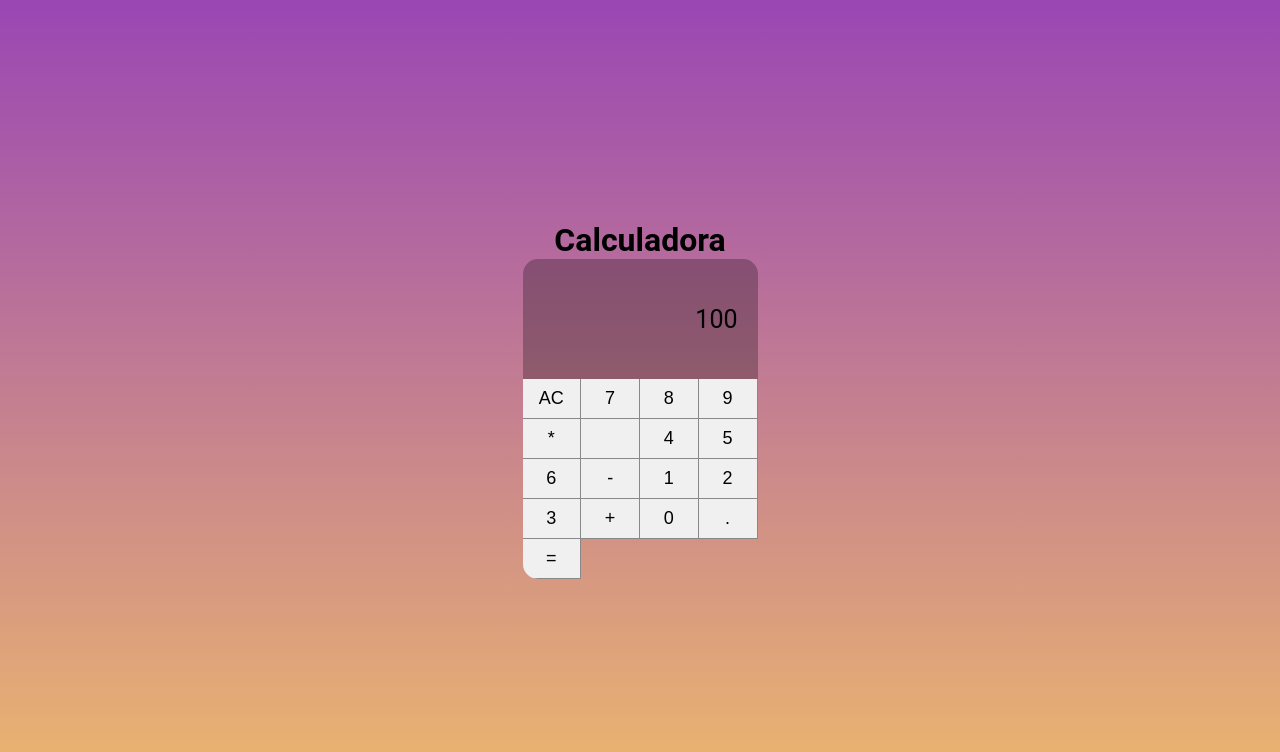
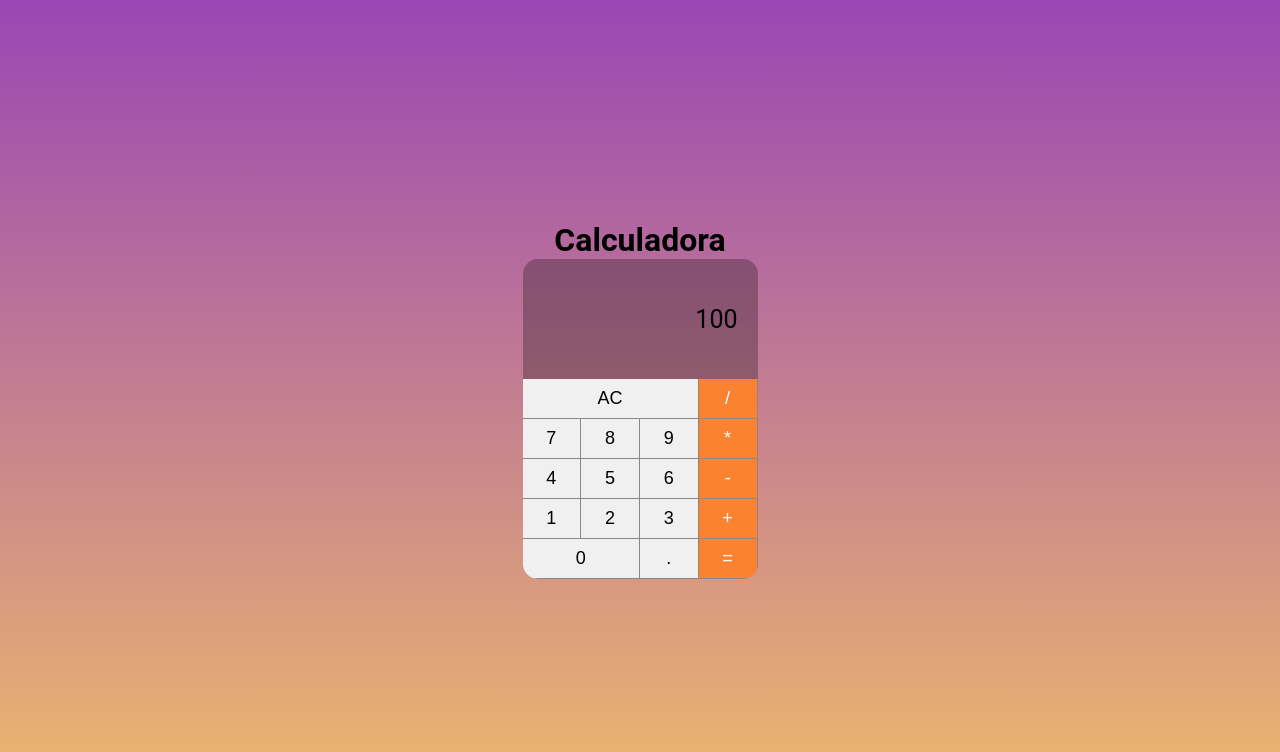
Before and after one commit to walber-vaz/curso-react-redux-cod3r, a React (Create React App) app in the folder projetos/calculadora/: page / in a window 1280 px wide. Shown: the top 752 px of the page. Built offline with nearby package versions, Linux system fonts and the light colour scheme.

Commit message:
feat: create function logica

```diff
--- a/projetos/calculadora/src/components/Button/index.jsx
+++ b/projetos/calculadora/src/components/Button/index.jsx
@@ -2,9 +2,18 @@
 
 import "./style.css";
 
-function Button({ label }) {
+function Button({ label, operation, double, triple, click }) {
   return (
-    <button className="button" type="button">
+    <button
+      className={`
+      button
+      ${operation ? "operation" : ""}
+      ${double ? "double" : ""}
+      ${triple ? "triple" : ""}
+    `}
+      type="button"
+      onClick={() => click && click(label)}
+    >
       {label}
     </button>
   );
--- a/projetos/calculadora/src/components/Button/style.css
+++ b/projetos/calculadora/src/components/Button/style.css
@@ -11,3 +11,24 @@
   border-bottom: var(--border-button);
   outline: none;
 }
+
+.button:active {
+  background-color: #e0e0e0;
+}
+
+.button.double {
+  grid-column: span 2;
+}
+
+.button.triple {
+  grid-column: span 3;
+}
+
+.button.operation {
+  background-color: #fa8231;
+  color: #fff;
+}
+
+.button.operation:active {
+  background-color: #fa8231cc;
+}
--- a/projetos/calculadora/src/components/Calculator/index.jsx
+++ b/projetos/calculadora/src/components/Calculator/index.jsx
@@ -5,26 +5,38 @@
 import "./style.css";
 
 function Calculator() {
+  function cleanMemory() {
+    console.log("limpar");
+  }
+
+  function setOperation(operation) {
+    console.log(operation);
+  }
+
+  function addDigit(n) {
+    console.log(n);
+  }
+
   return (
     <div className="calculator">
       <Display value={100} />
-      <Button label="AC" />
-      <Button label="7" />
-      <Button label="8" />
-      <Button label="9" />
-      <Button label="*" />
-      <Button label="" />
-      <Button label="4" />
-      <Button label="5" />
-      <Button label="6" />
-      <Button label="-" />
-      <Button label="1" />
-      <Button label="2" />
-      <Button label="3" />
-      <Button label="+" />
-      <Button label="0" />
-      <Button label="." />
-      <Button label="=" />
+      <Button label="AC" click={cleanMemory} triple />
+      <Button label="/" click={setOperation} operation />
+      <Button label="7" click={addDigit} />
+      <Button label="8" click={addDigit} />
+      <Button label="9" click={addDigit} />
+      <Button label="*" click={setOperation} operation />
+      <Button label="4" click={addDigit} />
+      <Button label="5" click={addDigit} />
+      <Button label="6" click={addDigit} />
+      <Button label="-" click={setOperation} operation />
+      <Button label="1" click={addDigit} />
+      <Button label="2" click={addDigit} />
+      <Button label="3" click={addDigit} />
+      <Button label="+" click={setOperation} operation />
+      <Button label="0" click={addDigit} double />
+      <Button label="." click={addDigit} />
+      <Button label="=" click={setOperation} operation />
     </div>
   );
 }
```
